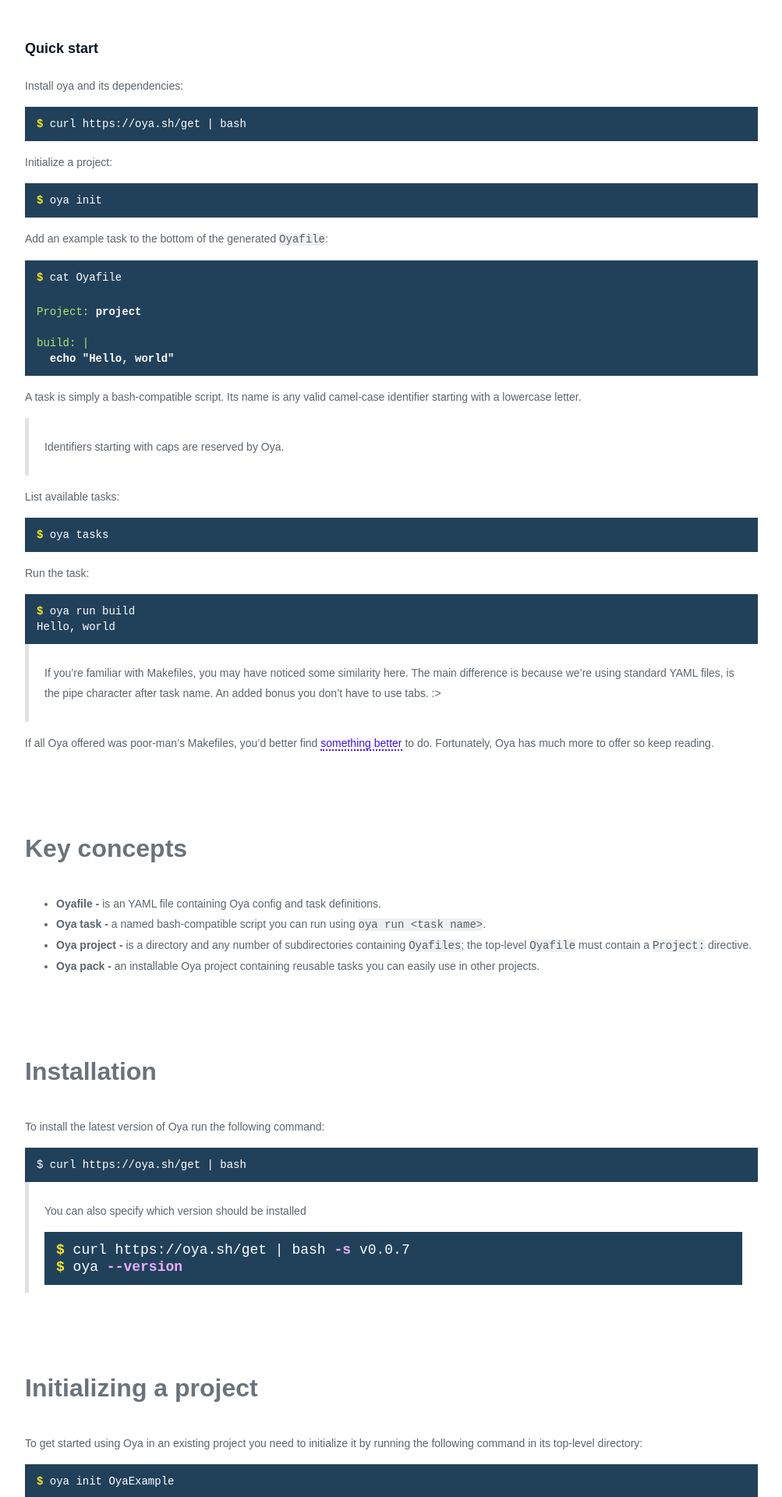
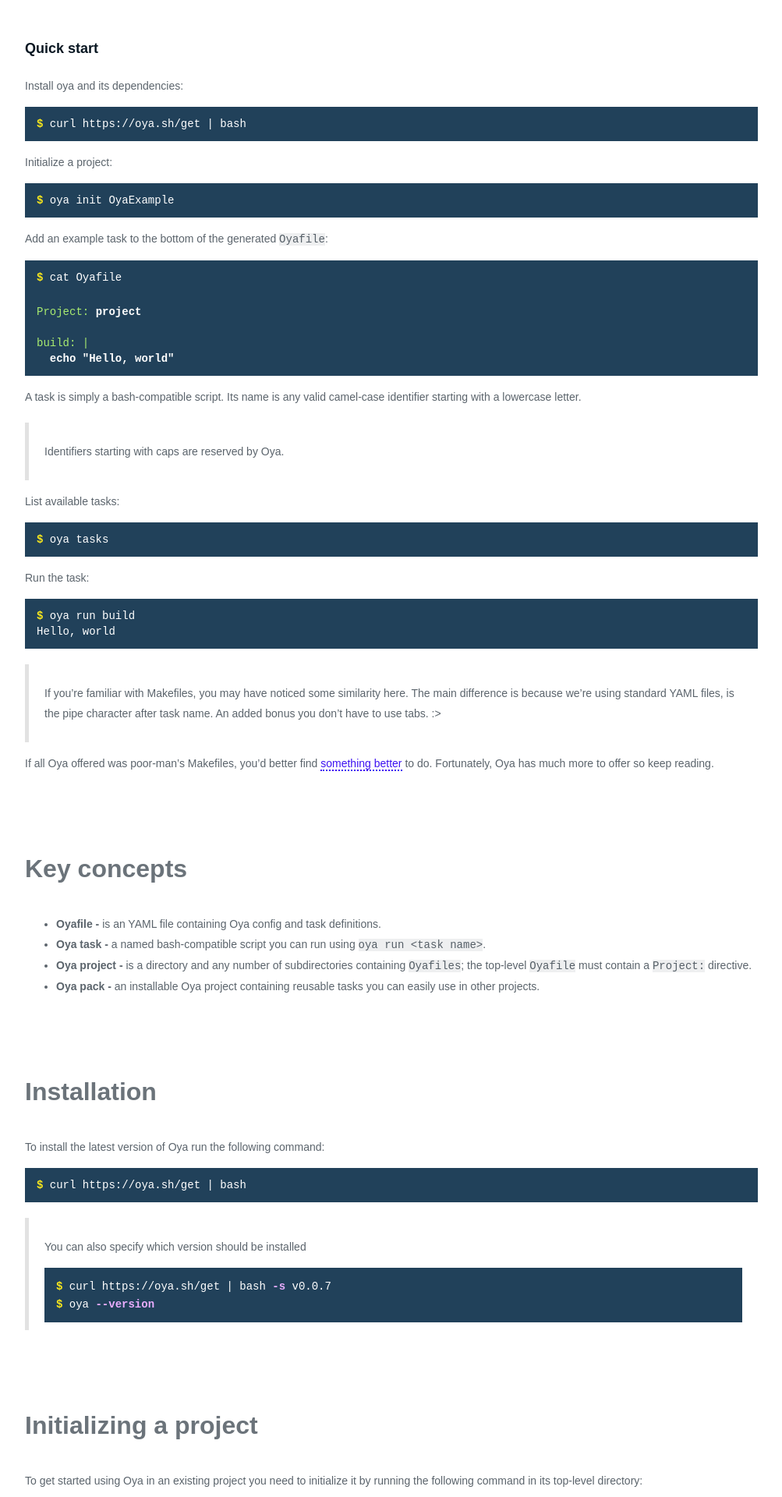
Before and after one commit to tooploox/oya, a Jekyll site: the page built from README.md, in a window 1280 px wide. Shown: the part 567-2487 px from the top of the page at 78% size, without its empty margins (138-1141 px from the left). Built offline with Jekyll 4.4.1, drawn with Linux system fonts in a browser that asks for light colours; nearby versions of some CDN libraries; comment, search, counter and statistics services are not loaded; our own code applies the rules of GitHub Pages for plain Markdown files.

Commit message:
Fix backquote styles

```diff
--- a/css/docs.css
+++ b/css/docs.css
@@ -86,6 +86,14 @@
       font-weight: 500;
     }
 
+    blockquote {
+      margin-top: 20px;
+    }
+
+    blockquote code {
+      font-size : 14px;
+    }
+
 @media (max-width: 991px) {
     /* to be added */
 }
--- a/index.html
+++ b/index.html
@@ -76,7 +76,6 @@
         </div>
         <div class="code-tooltip">CLICK TO COPY</div>
       </div>
-        <div class="text-block text">Let’s rename our project to <strong class="code-value">OyaExample</strong></div>
       <div class="text-block text">Oya task is a bash script defined as a Oyafile key.<br>Tasks in Oyafile are defined as a yaml keys, with pipe at the beginning line and bash code in following.<br>Our server is golang app so before starting it needs to be compiled. </div>
       <div class="text-block">Build tasks<span class="work-in-progress"></span></div>
       <div class="code-wrapper">
```
Also changed, not shown: README.md.
